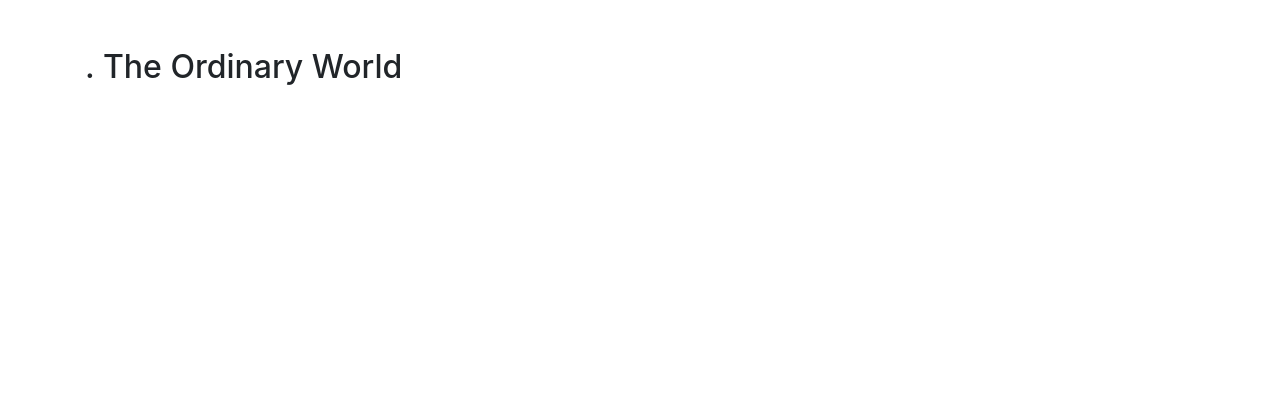
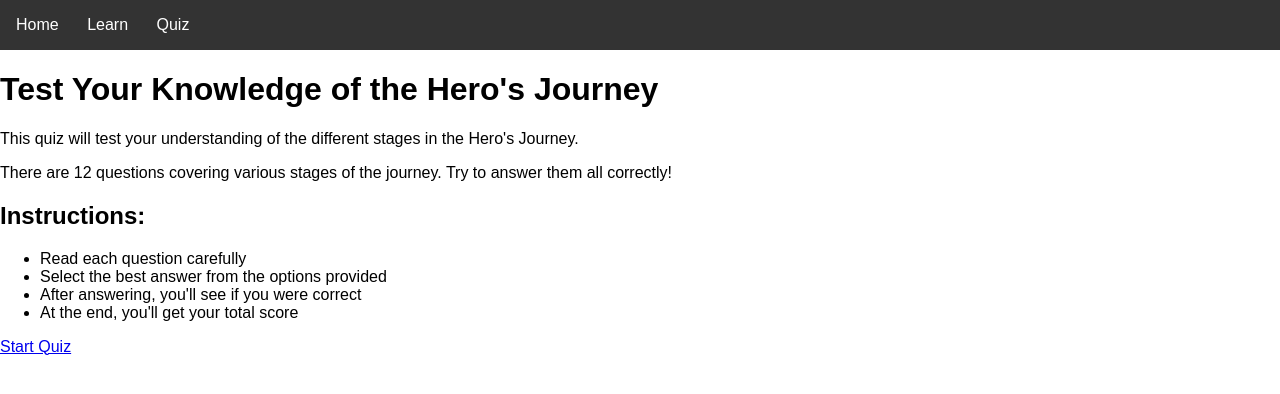
Before and after one commit to he-larious/heros-journey, a Flask app: page /quiz/1 in a window 1280 px wide. Shown: the top 394 px of the page. Run offline with Flask 3, Linux system fonts and the light colour scheme; some libraries are stand-ins or nearby versions.

Commit message:
quiz.html

```diff
--- a/templates/quiz.html
+++ b/templates/quiz.html
@@ -1,33 +1,30 @@
-<!DOCTYPE html>
-<html lang="en">
-<head>
-    <meta charset="UTF-8">
-    <title>{{ quiz_data.title }}</title>
-    <link rel="stylesheet" href="{{ url_for('static', filename='css/learn_stage.css') }}">
-    <link rel="stylesheet" href="https://stackpath.bootstrapcdn.com/bootstrap/4.5.2/css/bootstrap.min.css">
-</head>
-<body>
-<div class="container mt-5">
-    <h2 class="mb-4">{{ quiz_data.number }}. {{ quiz_data.title }}</h2>
-    <p class="lead">{{ quiz_data.instruction }}</p>
-    <form method="POST">
-        {% for option in quiz_data.options %}
-        <button type="submit" name="answer" value="{{ option }}"
-                class="btn btn-outline-primary btn-block text-left mb-2 {{ 'active' if selected == option else '' }}">
-            {{ option }}
-        </button>
-        {% endfor %}
-    </form>
-    {% if feedback %}
-        <div class="alert {{ 'alert-success' if correct else 'alert-danger' }} mt-4" role="alert">
-            {{ feedback }}
+{% extends "base.html" %}
+
+{% block extra_css %}
+<link rel="stylesheet" href="{{ url_for('static', filename='css/quiz.css') }}">
+{% endblock %}
+
+{% block content %}
+<div class="quiz-container">
+    <h1>Test Your Knowledge of the Hero's Journey</h1>
+
+    <div class="quiz-intro">
+        <p>This quiz will test your understanding of the different stages in the Hero's Journey.</p>
+        <p>There are 12 questions covering various stages of the journey. Try to answer them all correctly!</p>
+
+        <div class="quiz-instructions">
+            <h2>Instructions:</h2>
+            <ul>
+                <li>Read each question carefully</li>
+                <li>Select the best answer from the options provided</li>
+                <li>After answering, you'll see if you were correct</li>
+                <li>At the end, you'll get your total score</li>
+            </ul>
         </div>
-    {% endif %}
-    {% if show_next %}
-        <form method="GET" action="{{ url_for('quiz_stage', stage_number=next_stage) }}">
-            <button type="submit" class="btn btn-success mt-3">Next</button>
-        </form>
-    {% endif %}
+
+        <a href="{{ url_for('quiz_question', question_num=1) }}" class="start-button">
+            Start Quiz
+        </a>
+    </div>
 </div>
-</body>
-</html>
+{% endblock %}
```
